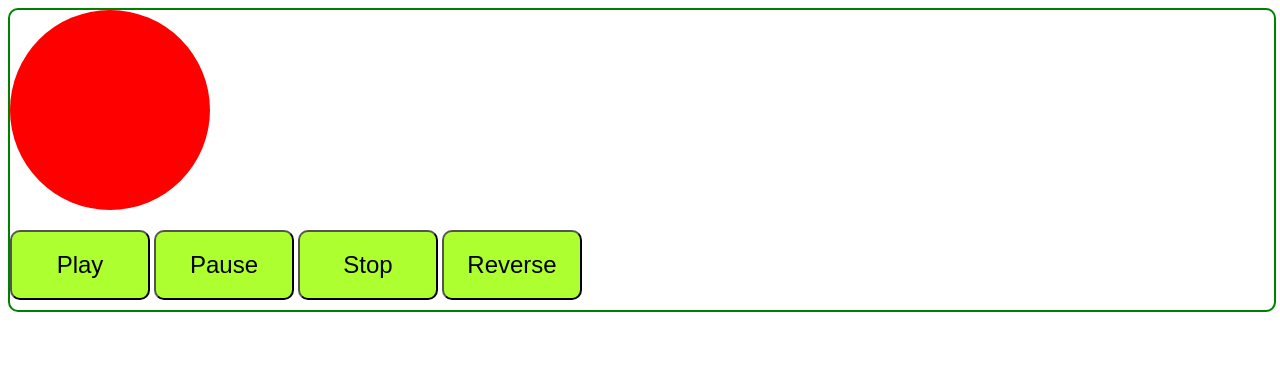
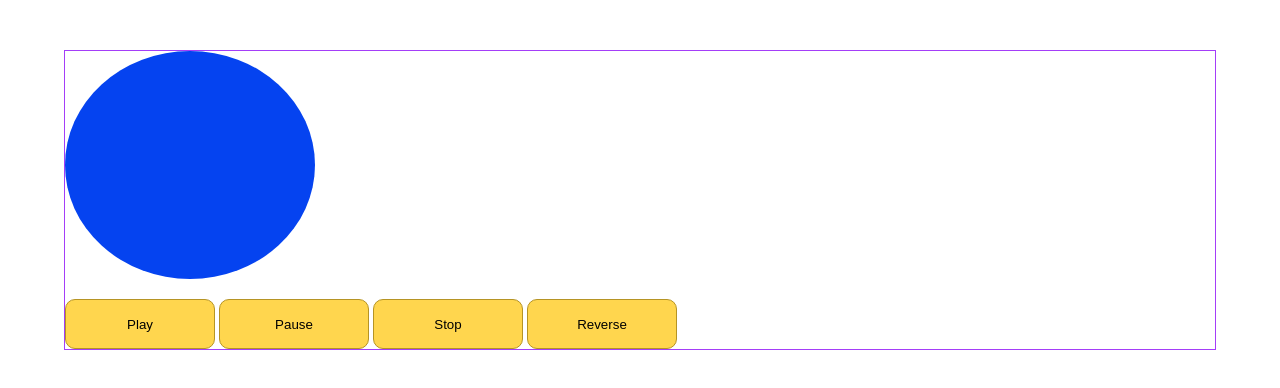
Before and after one commit to Emetrixe/PelotaJS, a plain HTML site: page index.html in a window 1280 px wide. Drawn offline with Linux system fonts and the light colour scheme.

Commit message:
Update style.css
nuevo3

```diff
--- a/style.css
+++ b/style.css
@@ -1,62 +1,58 @@
-.container{
-    width: 100%;
+* {
+    padding: 0;
+    margin: 0;
+    box-sizing: border-box;
+  }
+
+  .container {
+    width: 90vw;
     height: 300px;
-    border: 2px solid green;
+    border: 1px solid rgb(164, 62, 248);
+    display: flex;
+    align-items: start;
+    flex-direction: column;
+    margin: 50px auto;
+    overflow: hidden;
+  }
+
+  .pelota {
+    width: 250px;
+    height: 250px;
+    background-color: rgb(5, 67, 240);
+    border-radius: 50%;
+  }
+
+  .pelota.play {
+    animation: move-play 0.5s linear infinite;
+  }
+
+  .pelota.reverse {
+    animation: move-reverse 0.5s linear infinite;
+  }
+  .btn{
+    width: 150px;
+    height: 50px;
     border-radius: 10px;
-    overflow-x: hidden;
-}
+    border:1px solid rgb(182, 148, 36);
+   background-color: rgb(255, 214, 78);
+   margin-top: 20px;
+  }
 
-.pelota{
 
-    width: 200px;
-    height: 200px;
-    border-radius: 50%;
-    background-color: red;
 
-}
+  @keyframes move-play {
+    100% {
+      transform: translateX(100vw);
+    }
+  }
 
-.star{
-    animation: Astart 1s linear infinite ;
-}
-.pause{
-    animation: Apause 2s linear;
-}
-.stop{
-    animation: stop 2s linear;
-}
-.reverse{
-    float: right;
-    animation: Rreverse 2s linear infinite;
-}
+  @keyframes move-reverse {
 
-@keyframes Astart  {
+    0% {
+      transform: translateX(100vw);
+    }
 
-      100% {
-        transform: translatex(100vw);
-      }
-}
-@keyframes Apause  {
     100% {
-      transform: translatex(0);
+      transform: translateX(0);
     }
 }
-@keyframes stop  {
-
-    100% {
-      transform: translatex(0);
-    }
-}
-@keyframes Rreverse {
-    100% {
-      transform: translatex(-100vw);
-    }
-}
-
-
-.btn{
-    background-color: greenyellow;
-    width: 140px ;
-    height: 70px;
-    border-radius: 10px;font-size: 18pt;
-    margin-top: 20px;
-}
```
